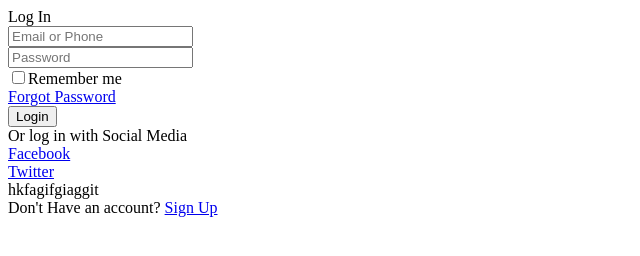
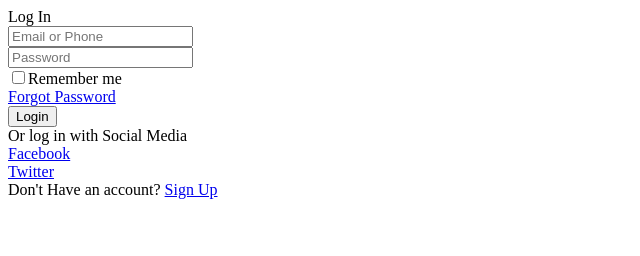
Before and after one commit to Ronel27/hci-practices, a plain HTML site: page index.html in a window 1280 px wide. Shown: the whole page, without its empty margins (0-640 px from the left). Drawn offline with Linux system fonts and the light colour scheme.

Commit message:
delete changes

```diff
--- a/index.html
+++ b/index.html
@@ -43,7 +43,6 @@
                         Twitter
                     </a>
                 </div>
-                hkfagifgiaggit
             </div>
             <div class="signup-link">
                 Don't Have an account? <a href="#">Sign Up</a>
```
